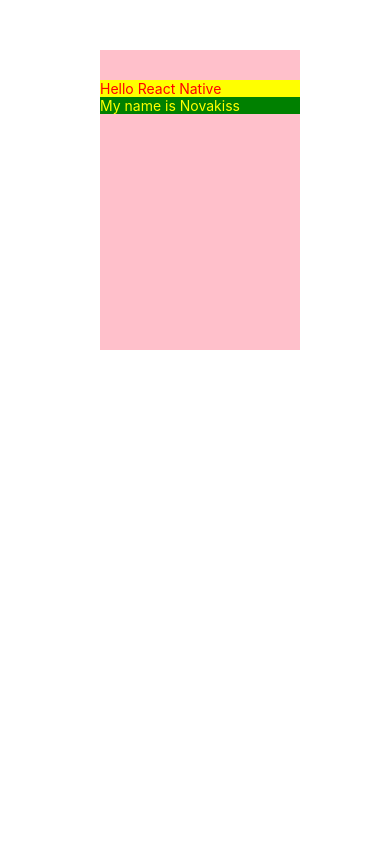
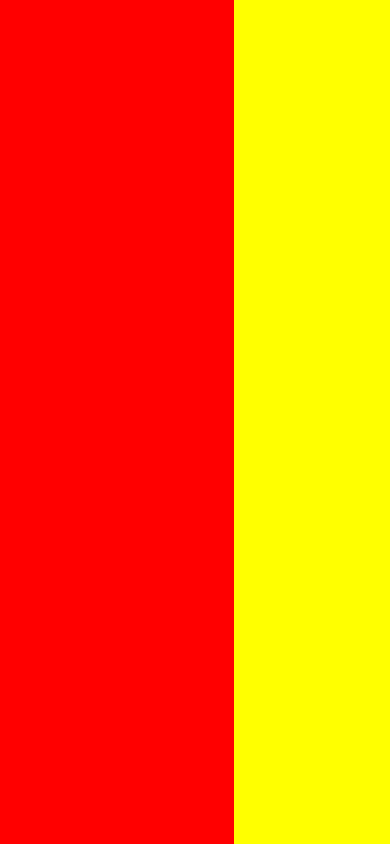
Before and after one commit to novakiss/learnReactNative, a React Native app: screen / in a window 390 px wide. Built offline with nearby package versions, Linux system fonts and the light colour scheme.

Commit message:
StyleSheet Flex

```diff
--- a/App.js
+++ b/App.js
@@ -1,7 +1,7 @@
 import React, {Component} from 'react';
 import {
     View,
-    Text, StyleSheet
+    StyleSheet
 } from 'react-native';
 
 
@@ -9,32 +9,25 @@ export default class App extends Component {
     render() {
         return (
             <View style={ao.bao}>
-                <Text style={ao.tieude}>
-                    Hello React Native
-                </Text>
-                <Text style={ao.ten}>
-                    My name is Novakiss
-                </Text>
+                <View style={ao.teo}></View>
+                <View style={ao.ti}></View>
             </View>
         );
     }
 }
 
 const ao = StyleSheet.create({
-    bao:{
-        backgroundColor: 'pink',
-        width:200,
-        height:300,
-        marginTop:50,
-        marginLeft:100,
-        paddingTop:30
+    bao: {
+        backgroundColor: 'black',
+        flex: 1, //ti le no se bao trum kin man hinh
+        flexDirection: "row"
     },
-    tieude: {
+    teo: {
+        backgroundColor: 'red',
+        flex: 3
+    },
+    ti: {
         backgroundColor: 'yellow',
-        color: 'red'
-    },
-    ten: {
-        backgroundColor: 'green',
-        color: 'yellow'
+        flex: 2
     }
 });
--- a/package.json
+++ b/package.json
@@ -4,7 +4,8 @@
   "private": true,
   "scripts": {
     "start": "node node_modules/react-native/local-cli/cli.js start",
-    "test": "jest"
+    "test": "jest",
+    "android":"react-native run-android"
   },
   "dependencies": {
     "react": "16.3.1",
```
